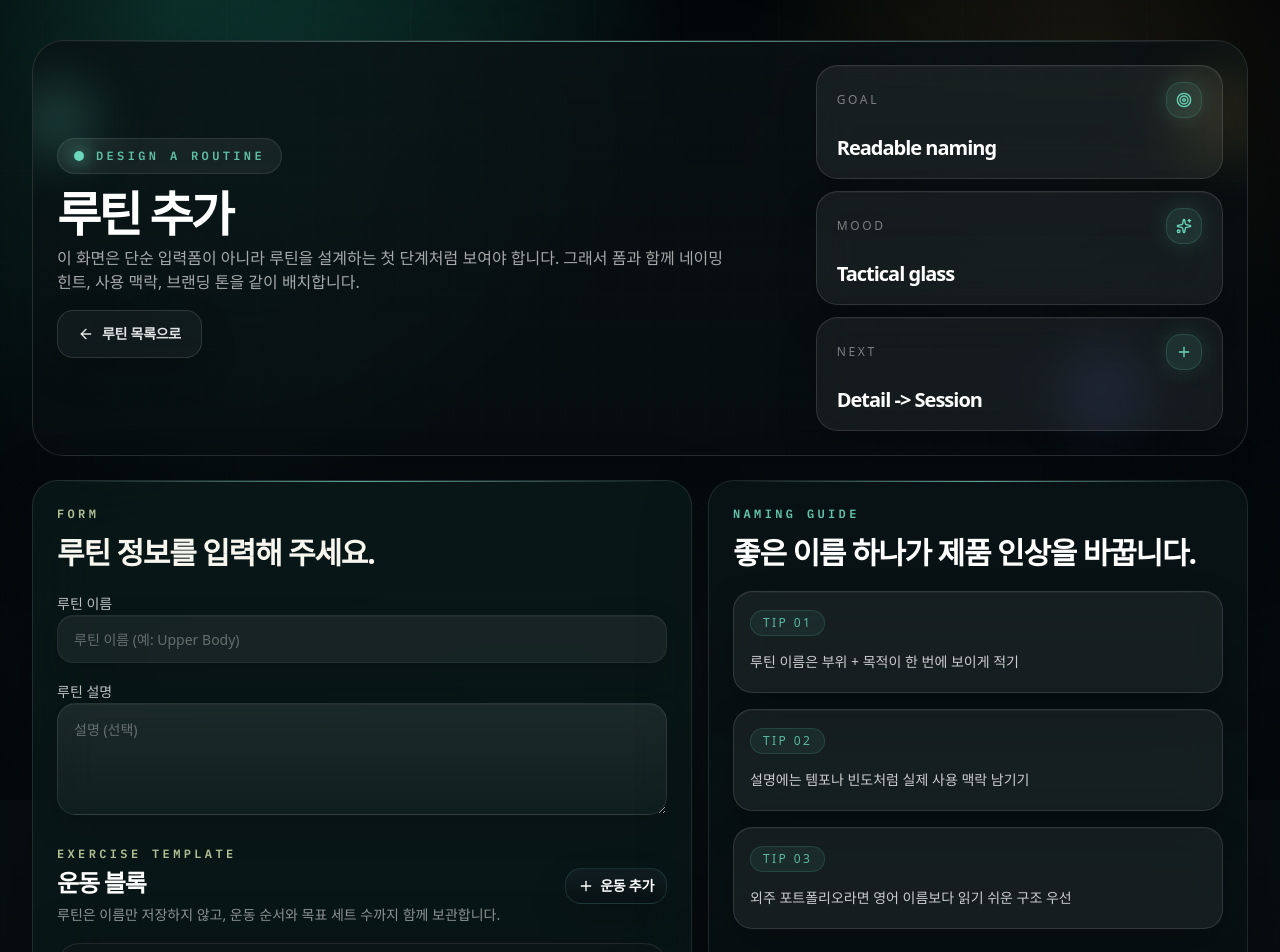
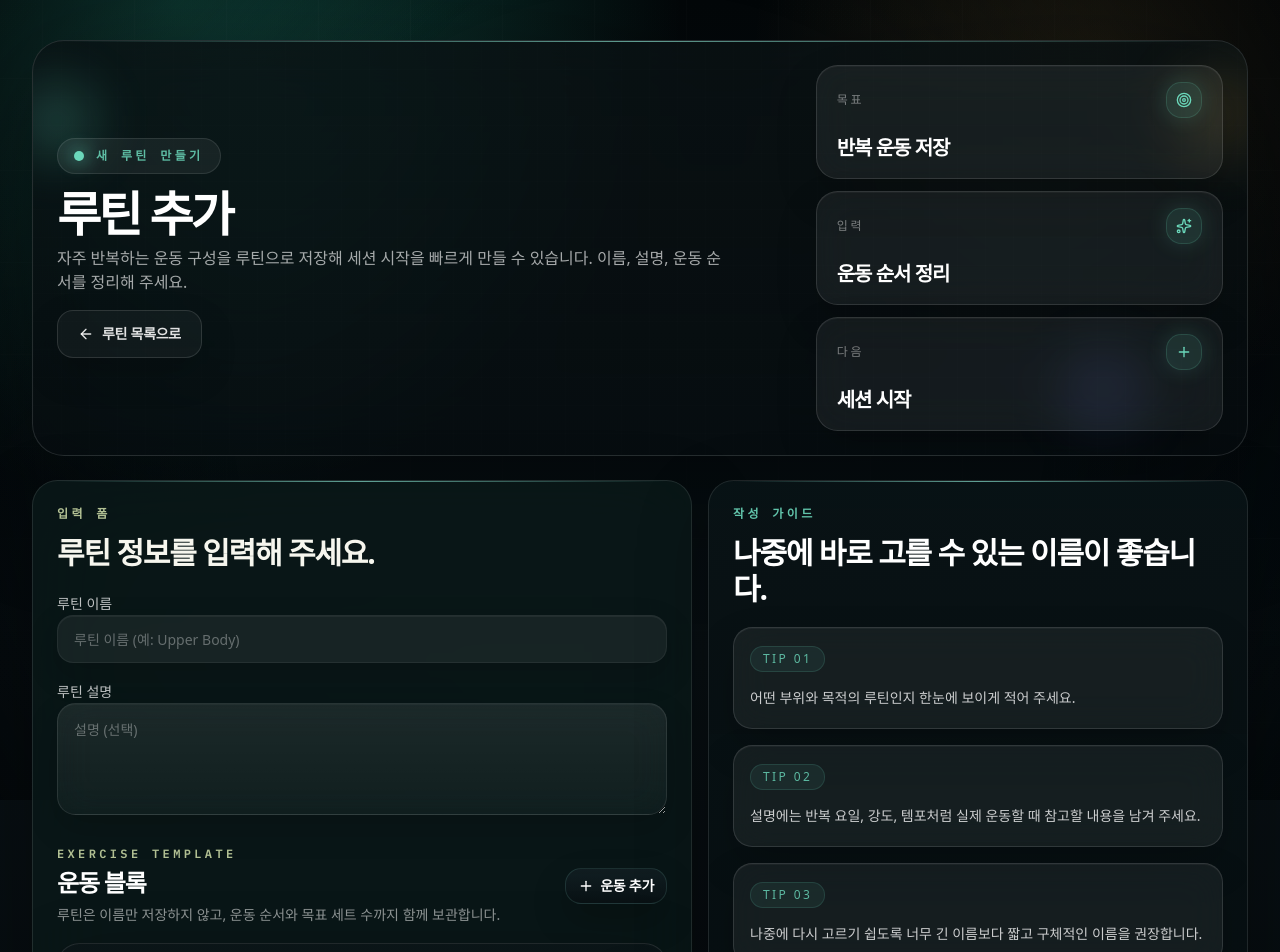
Before and after one commit to jongha1230/workout-pwa, a Next.js app: page /routines/new in a window 1280 px wide. Shown: the top 952 px of the page. Built offline with nearby package versions, Linux system fonts and the light colour scheme.

Commit message:
fix(routine): replace developer-facing copy

```diff
--- a/src/app/routines/new/page.tsx
+++ b/src/app/routines/new/page.tsx
@@ -11,9 +11,9 @@ import { Card, CardContent, CardHeader, CardTitle } from "@/components/ui/card";
 import { createRoutine } from "@/entities/routine/repo/routine.repo";
 
 const namingPrompts = [
-  "루틴 이름은 부위 + 목적이 한 번에 보이게 적기",
-  "설명에는 템포나 빈도처럼 실제 사용 맥락 남기기",
-  "외주 포트폴리오라면 영어 이름보다 읽기 쉬운 구조 우선",
+  "어떤 부위와 목적의 루틴인지 한눈에 보이게 적어 주세요.",
+  "설명에는 반복 요일, 강도, 템포처럼 실제 운동할 때 참고할 내용을 남겨 주세요.",
+  "나중에 다시 고르기 쉽도록 너무 긴 이름보다 짧고 구체적인 이름을 권장합니다.",
 ];
 
 export default function NewRoutinePage() {
@@ -22,9 +22,9 @@ export default function NewRoutinePage() {
   return (
     <PageShell
       density="compact"
-      eyebrow="Design A Routine"
+      eyebrow="새 루틴 만들기"
       title="루틴 추가"
-      description="이 화면은 단순 입력폼이 아니라 루틴을 설계하는 첫 단계처럼 보여야 합니다. 그래서 폼과 함께 네이밍 힌트, 사용 맥락, 브랜딩 톤을 같이 배치합니다."
+      description="자주 반복하는 운동 구성을 루틴으로 저장해 세션 시작을 빠르게 만들 수 있습니다. 이름, 설명, 운동 순서를 정리해 주세요."
       actions={
         <Button asChild size="lg" variant="outline">
           <Link href="/routines">
@@ -35,16 +35,16 @@ export default function NewRoutinePage() {
       }
       meta={
         <>
-          <StatPill label="Goal" value="Readable naming" icon={Target} />
-          <StatPill label="Mood" value="Tactical glass" icon={Sparkles} />
-          <StatPill label="Next" value="Detail -> Session" icon={Plus} />
+          <StatPill label="목표" value="반복 운동 저장" icon={Target} />
+          <StatPill label="입력" value="운동 순서 정리" icon={Sparkles} />
+          <StatPill label="다음" value="세션 시작" icon={Plus} />
         </>
       }
     >
       <section className="grid gap-4 lg:grid-cols-[minmax(0,1.1fr)_minmax(300px,0.9fr)]">
         <Card>
           <CardHeader>
-            <p className="brand-kicker">Form</p>
+            <p className="brand-kicker">입력 폼</p>
             <CardTitle className="text-3xl">
               루틴 정보를 입력해 주세요.
             </CardTitle>
@@ -65,9 +65,9 @@ export default function NewRoutinePage() {
 
         <Card className="bg-[linear-gradient(180deg,rgba(8,18,21,0.94),rgba(5,11,14,0.88))] text-white">
           <CardHeader>
-            <p className="brand-kicker !text-primary/90">Naming Guide</p>
+            <p className="brand-kicker !text-primary/90">작성 가이드</p>
             <CardTitle className="text-3xl text-white">
-              좋은 이름 하나가 제품 인상을 바꿉니다.
+              나중에 바로 고를 수 있는 이름이 좋습니다.
             </CardTitle>
           </CardHeader>
           <CardContent className="space-y-4">
@@ -83,7 +83,7 @@ export default function NewRoutinePage() {
               </div>
             ))}
             <p className="text-sm leading-7 text-white/62">
-              예: `Strength Flow`, `퇴근 후 상체`, `하체 볼륨 데이`
+              예: `상체 근력`, `퇴근 후 하체`, `가벼운 회복 루틴`
             </p>
           </CardContent>
         </Card>
```
